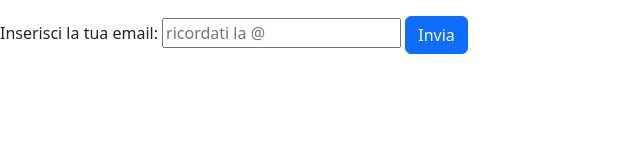
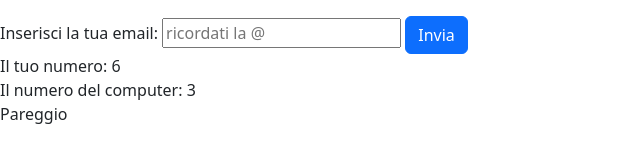
Before and after one commit to Elsti97/js-mail-dadi, a plain HTML site: page index.html in a window 1280 px wide. Shown: the whole page, without its empty margins (0-640 px from the left). Drawn offline with nearby package versions, Linux system fonts and the light colour scheme.

Commit message:
Inseriti numeri e esito scontro

```diff
--- a/assets/js/main.js
+++ b/assets/js/main.js
@@ -39,3 +39,23 @@ function invia(){
 }
 
 // * DADI
+let giocatore = document.getElementById("player")
+let pc = document.getElementById("computer")
+let risultato = document.getElementById("risultato")
+
+giocatore.innerHTML = `Il tuo numero:  ${Math.round(Math.random() * 6)}`
+pc.innerHTML = `Il numero del computer: ${Math.round(Math.random() * 6)}`
+
+
+
+if (giocatore > pc) {
+  risultato.innerHTML = `Vittoria`
+}
+
+else if (giocatore < pc) {
+  risultato.innerHTML = `Sconfitta`
+}
+
+else {
+  risultato.innerHTML = `Pareggio`
+}
--- a/index.html
+++ b/index.html
@@ -23,7 +23,11 @@
   </div>
 
   <!-- * DADI -->
-
+  <section>
+    <div id="player"></div>
+    <div id="computer"></div>
+    <div id="risultato"></div>
+  </section>
 
 
 
```
